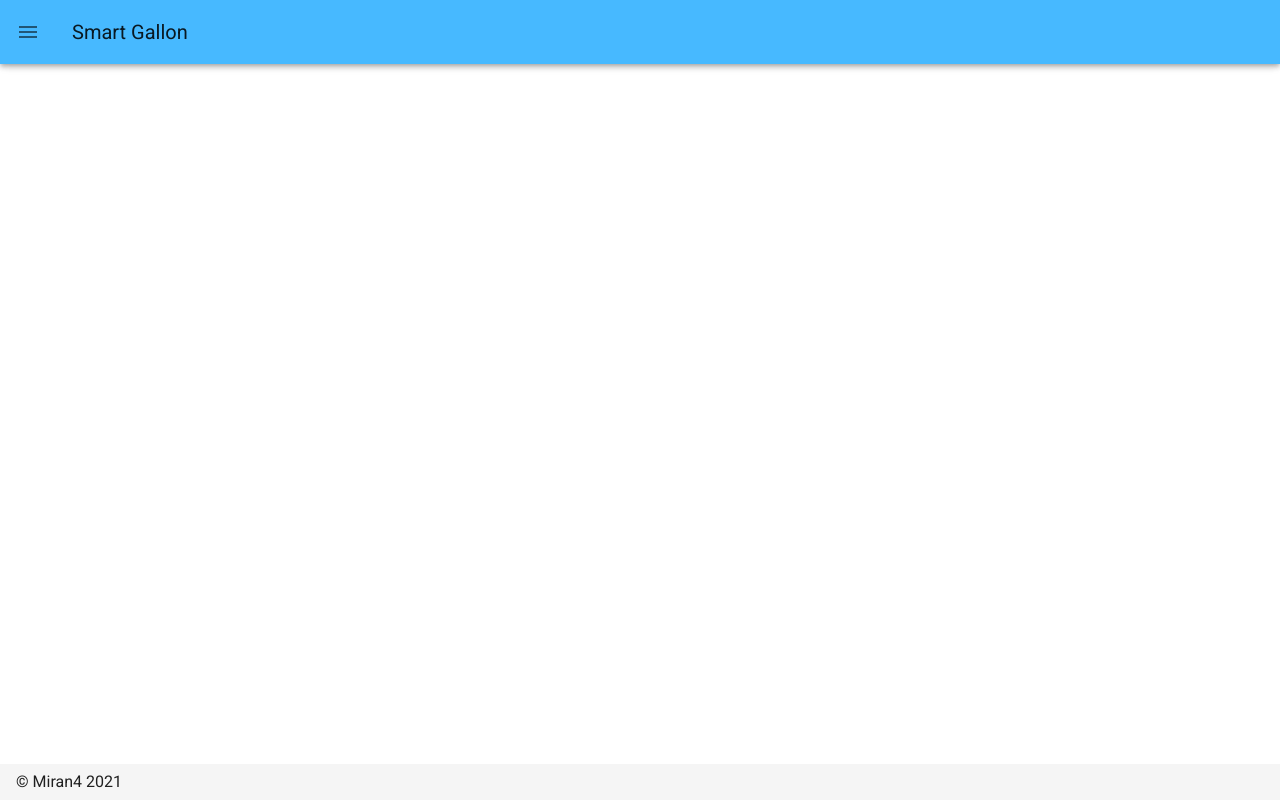
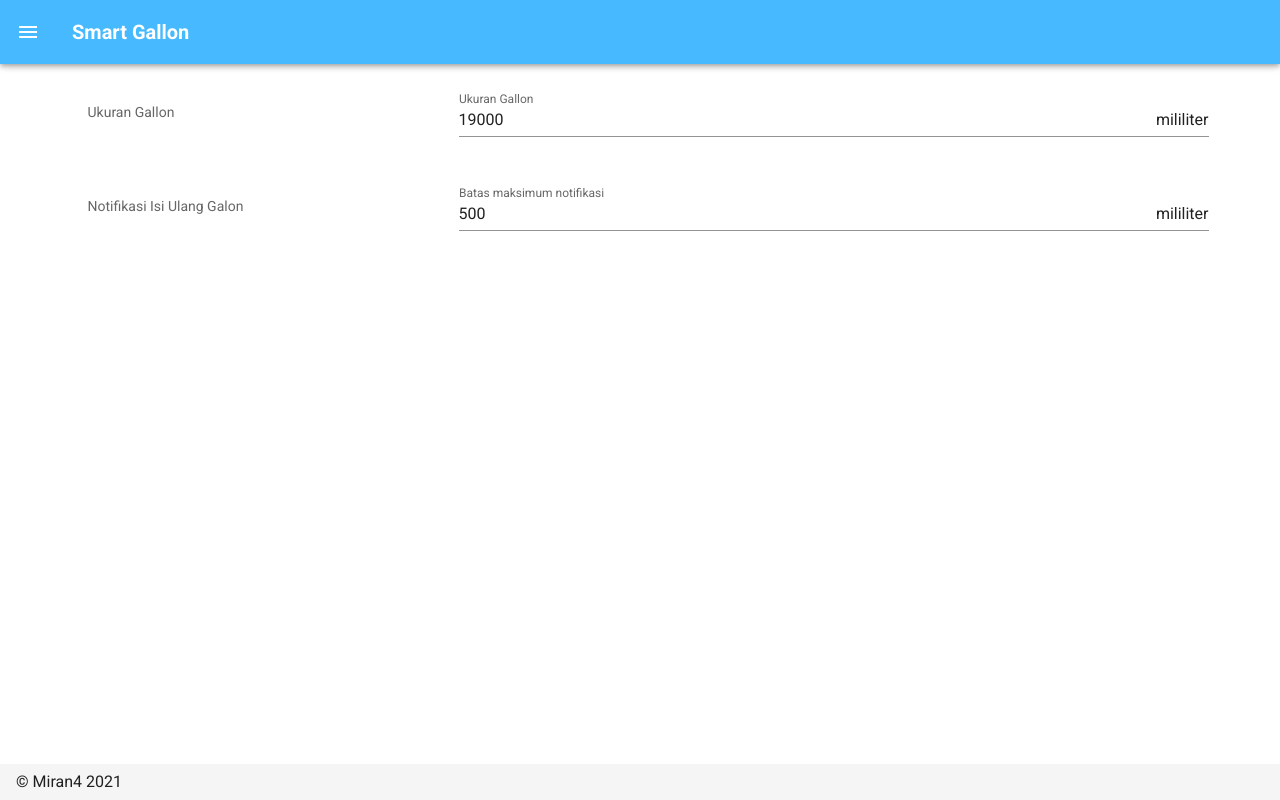
Before and after one commit to baharsah/smart-gallon, a Nuxt app: page /settings in a window 1280 px wide. Built offline with nearby package versions, Linux system fonts and the light colour scheme.

Commit message:
add configuration

```diff
--- a/layouts/default.vue
+++ b/layouts/default.vue
@@ -8,8 +8,10 @@
       app
     >
       <div class="account">
-        <v-avatar size="40">
-          <v-img src="https://cdn.vuetifyjs.com/images/lists/2.jpg"></v-img>
+        <v-avatar color="blue">
+          <v-icon dark>
+            mdi-account-circle
+          </v-icon>
         </v-avatar>
         <h3>Nabilla M M</h3>
         <p>nmauludina@gmail.com</p>
@@ -33,12 +35,13 @@
     </v-navigation-drawer>
     <v-app-bar
       color="primary"
+      :dark="true"
       :clipped-left="clipped"
       fixed
       app
     >
       <v-app-bar-nav-icon @click.stop="drawer = !drawer" />
-      <v-toolbar-title v-text="title" color="white" />
+      <v-toolbar-title v-text="title" class="font-weight-bold" />
       <v-spacer />
     </v-app-bar>
     <v-main>
@@ -57,7 +60,7 @@
 
 <style>
 .account {
-  padding: 16px;
+  padding: 16px 0 0 16px;
 }
 </style>
 
@@ -77,7 +80,12 @@ export default {
         {
           icon: 'mdi-chart-bubble',
           title: 'Consumption',
-          to: '/inspire'
+          to: '/consumption'
+        },
+        {
+          icon: 'mdi-cog',
+          title: 'Settings',
+          to: '/settings'
         }
       ],
       miniVariant: false,
--- a/pages/index.vue
+++ b/pages/index.vue
@@ -11,11 +11,11 @@
           ></v-img>
           <h1 class="img-gallon-text">{{ db.gallon * 100 / 2000 }} %</h1>
         </div>
-        <h1 class="text-grey">Sisa air Galon: {{db.gallon}}</h1>
-        <h3 class="text-grey">Sudah minum sebanyak {{db.consumed}} mililiter</h3>
-        <p class="text-grey">Tekan tahan tombol <b class="text-blue">AMBIL AIR</b> untuk mengambil air</p>
-        <p>db flowSensor : {{db.flowSensor}}</p>
-        <p>nambah berapa: {{nambah}}</p>
+        <h1 class="text-grey padding-bottom">Sisa air Galon: {{db.gallon}} ml</h1>
+        <!-- <h3 class="text-grey">Sudah minum sebanyak {{db.consumed}} mililiter</h3> -->
+        <p class="text-grey">Tekan tahan tombol <b class="text-blue">AMBIL AIR</b><br> untuk mengambil air</p>
+        <!-- <p>db flowSensor : {{db.flowSensor}}</p>
+        <p>nambah berapa: {{nambah}}</p> -->
         <!-- <h1>Relay: {{relay}}</h1> -->
         <v-btn
           @mousedown="start"
@@ -25,13 +25,15 @@
           @touchend="stop"
           @touchcancel="stop"
           depressed
+          large
+          rounded
           color="primary"
         >
           Ambil Air
         </v-btn>
         <br>
 
-        db relay : {{ db.relay }}
+        <!-- db relay : {{ db.relay }} -->
       </div>
     </v-col>
   </v-row>
@@ -39,7 +41,7 @@
 
 <style>
 .index {
-  padding: 5vw
+  padding: 3vw
 }
 .img-gallon {
   position: relative;
@@ -55,6 +57,9 @@
 }
 .text-blue {
   color: #47B9FF;
+}
+.padding-bottom {
+  padding-bottom: 1vh;
 }
 </style>
 
--- /dev/null
+++ b/pages/settings.vue
@@ -0,0 +1,35 @@
+<template>
+  <v-container fluid>
+    <v-row>
+      <v-col cols="4">
+        <v-subheader>Ukuran Gallon</v-subheader>
+      </v-col>
+      <v-col cols="8">
+        <v-text-field
+          label="Ukuran Gallon"
+          value="19000"
+          type="number"
+          suffix= "mililiter"
+          min = "0"
+          max = "19000"
+        ></v-text-field>
+      </v-col>
+    </v-row>
+
+    <v-row>
+      <v-col cols="4">
+        <v-subheader>Notifikasi Isi Ulang Galon</v-subheader>
+      </v-col>
+      <v-col cols="8">
+        <v-text-field
+          label="Batas maksimum notifikasi"
+          value="500"
+          type="number"
+          min = "0"
+          max = "19000"
+          suffix="mililiter"
+        ></v-text-field>
+      </v-col>
+    </v-row>
+  </v-container>
+</template>
```
Also changed, not shown: pages/consumption.vue (renamed from pages/inspire.vue).
